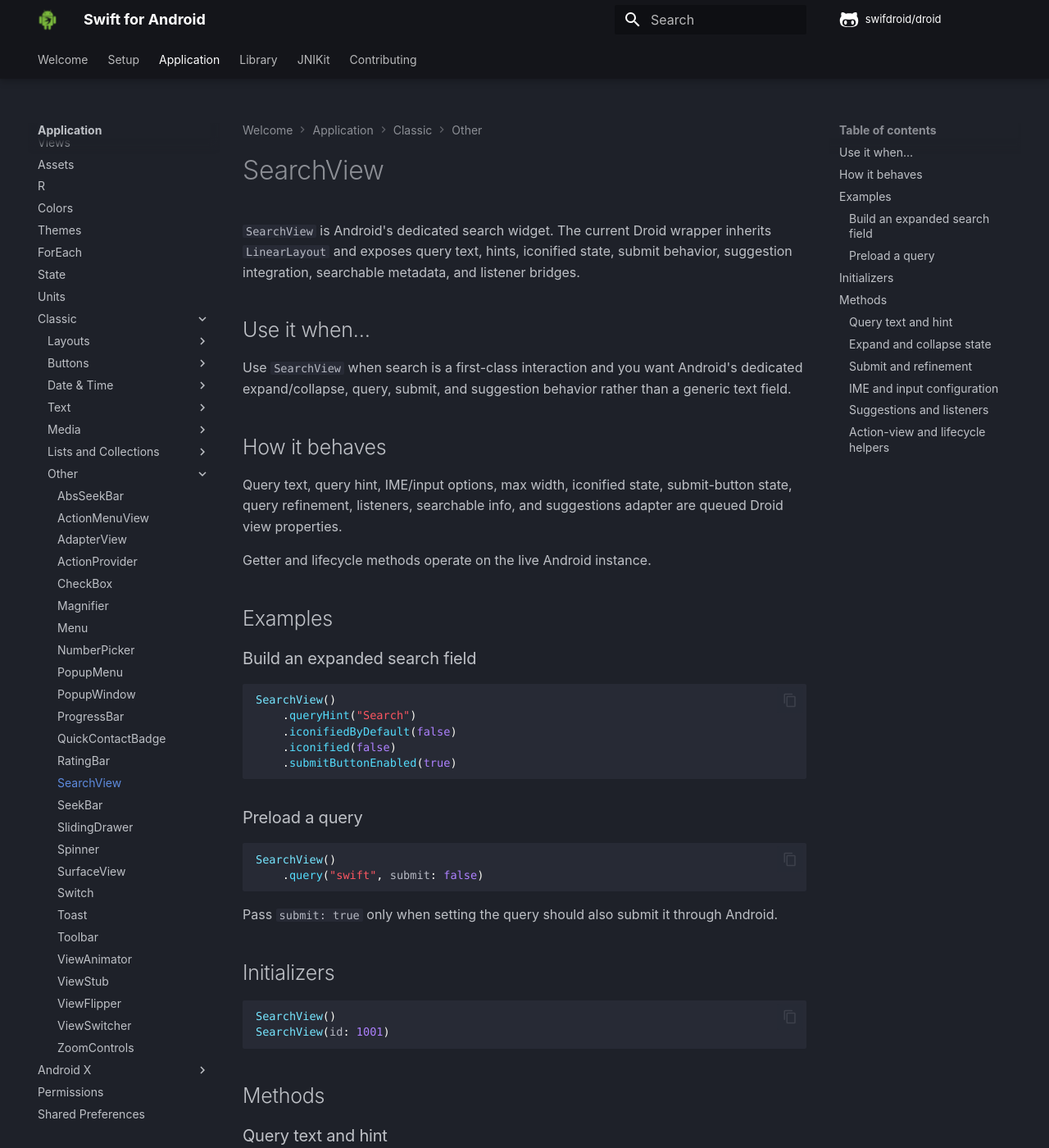
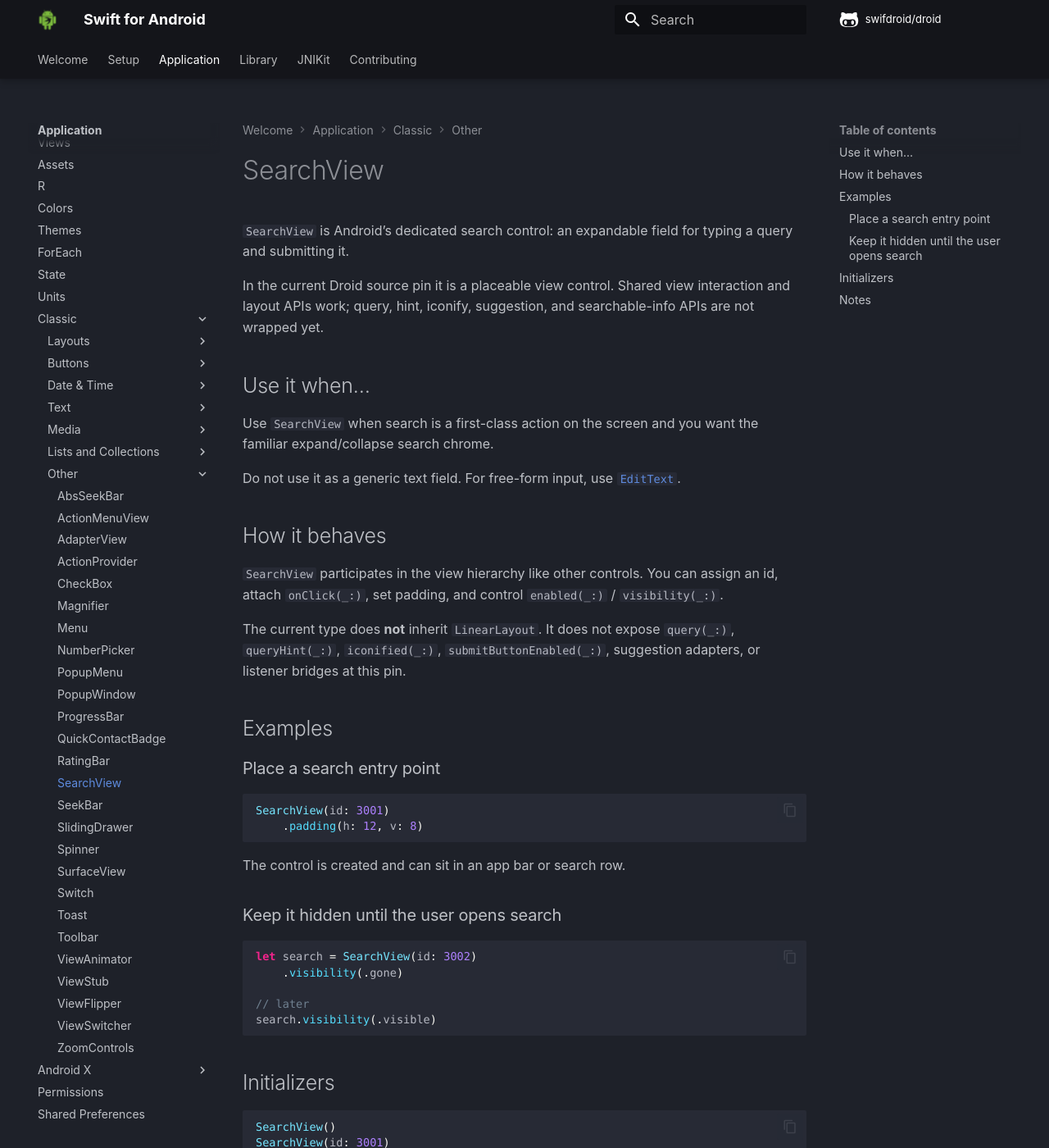
Before and after one commit to swifdroid/docs, an MkDocs documentation site: the page built from docs/app/classic/search-view.md, in a window 1280 px wide and 1400 px high. Shown: the whole window at 82% size. Built offline with MkDocs 1.6.1 and Material for MkDocs 9.7.7, drawn with Linux system fonts in a browser that asks for light colours; comment, search, counter and statistics services are not loaded; some of the changed text lies outside the part shown.

Commit message:
📝 Rewrite SearchView page to View shell at pin

````diff
--- a/docs/app/classic/search-view.md
+++ b/docs/app/classic/search-view.md
@@ -1,75 +1,49 @@
 # SearchView
 
-`SearchView` is Android's dedicated search widget. The current Droid wrapper inherits `LinearLayout` and exposes query text, hints, iconified state, submit behavior, suggestion integration, searchable metadata, and listener bridges.
+`SearchView` is Android’s dedicated search control: an expandable field for typing a query and submitting it.
+
+In the current Droid source pin it is a placeable view control. Shared view interaction and layout APIs work; query, hint, iconify, suggestion, and searchable-info APIs are not wrapped yet.
 
 ## Use it when…
 
-Use `SearchView` when search is a first-class interaction and you want Android's dedicated expand/collapse, query, submit, and suggestion behavior rather than a generic text field.
+Use `SearchView` when search is a first-class action on the screen and you want the familiar expand/collapse search chrome.
+
+Do not use it as a generic text field. For free-form input, use [`EditText`](edit-text.md).
 
 ## How it behaves
 
-Query text, query hint, IME/input options, max width, iconified state, submit-button state, query refinement, listeners, searchable info, and suggestions adapter are queued Droid view properties.
+`SearchView` participates in the view hierarchy like other controls. You can assign an id, attach `onClick(_:)`, set padding, and control `enabled(_:)` / `visibility(_:)`.
 
-Getter and lifecycle methods operate on the live Android instance.
+The current type does **not** inherit `LinearLayout`. It does not expose `query(_:)`, `queryHint(_:)`, `iconified(_:)`, `submitButtonEnabled(_:)`, suggestion adapters, or listener bridges at this pin.
 
 ## Examples
 
-### Build an expanded search field
+### Place a search entry point
 
 ```swift
-SearchView()
-    .queryHint("Search")
-    .iconifiedByDefault(false)
-    .iconified(false)
-    .submitButtonEnabled(true)
+SearchView(id: 3001)
+    .padding(h: 12, v: 8)
 ```
 
-### Preload a query
+The control is created and can sit in an app bar or search row.
+
+### Keep it hidden until the user opens search
 
 ```swift
-SearchView()
-    .query("swift", submit: false)
+let search = SearchView(id: 3002)
+    .visibility(.gone)
+
+// later
+search.visibility(.visible)
 ```
-
-Pass `submit: true` only when setting the query should also submit it through Android.
 
 ## Initializers
 
 ```swift
 SearchView()
-SearchView(id: 1001)
+SearchView(id: 3001)
 ```
 
-## Methods
+## Notes
 
-### Query text and hint
-
-`query(_:, submit:)` queues the text and optional submit flag. `queryHint(_:)` queues the hint.
-
-`query()` and `queryHint()` read the current live values.
-
-### Expand and collapse state
-
-`iconifiedByDefault(_:)` configures the resting state. `iconified(_:)` expands or collapses the search view.
-
-`iconified()`, `isIconified()`, `iconifiedByDefault()`, and `isIconifiedByDefault()` read live state.
-
-### Submit and refinement
-
-`submitButtonEnabled(_:)` controls whether Android may show the submit button for a non-empty query.
-
-`queryRefinementEnabled(_:)` controls query-refinement affordances for suggestions.
-
-### IME and input configuration
-
-`imeOptions(_:)`, `inputType(_:)`, `maxWidth(_:)`, and `appSearchData(_:)` are queued configuration properties. Their getter counterparts read current live state where available.
-
-### Suggestions and listeners
-
-`suggestionsAdapter(_:)`, `searchableInfo(_:)`, `onQueryTextListener(_:)`, `onSuggestionListener(_:)`, `onCloseListener(_:)`, `onSearchClickListener(_:)`, and `onQueryTextFocusChangeListener(_:)` accept JNI-compatible objects.
-
-Droid exposes these bridges but does not construct those Android adapter/listener/searchable objects for you.
-
-### Action-view and lifecycle helpers
-
-`onActionViewExpanded()`, `onActionViewCollapsed()`, focus/state methods, measurement/layout hooks, and key handling are available for lower-level integrations.
+Android’s `SearchView` can own query text, submit behavior, and suggestions. None of that is part of the current Droid surface. Treat this page as placement plus shared view behavior only.
````
